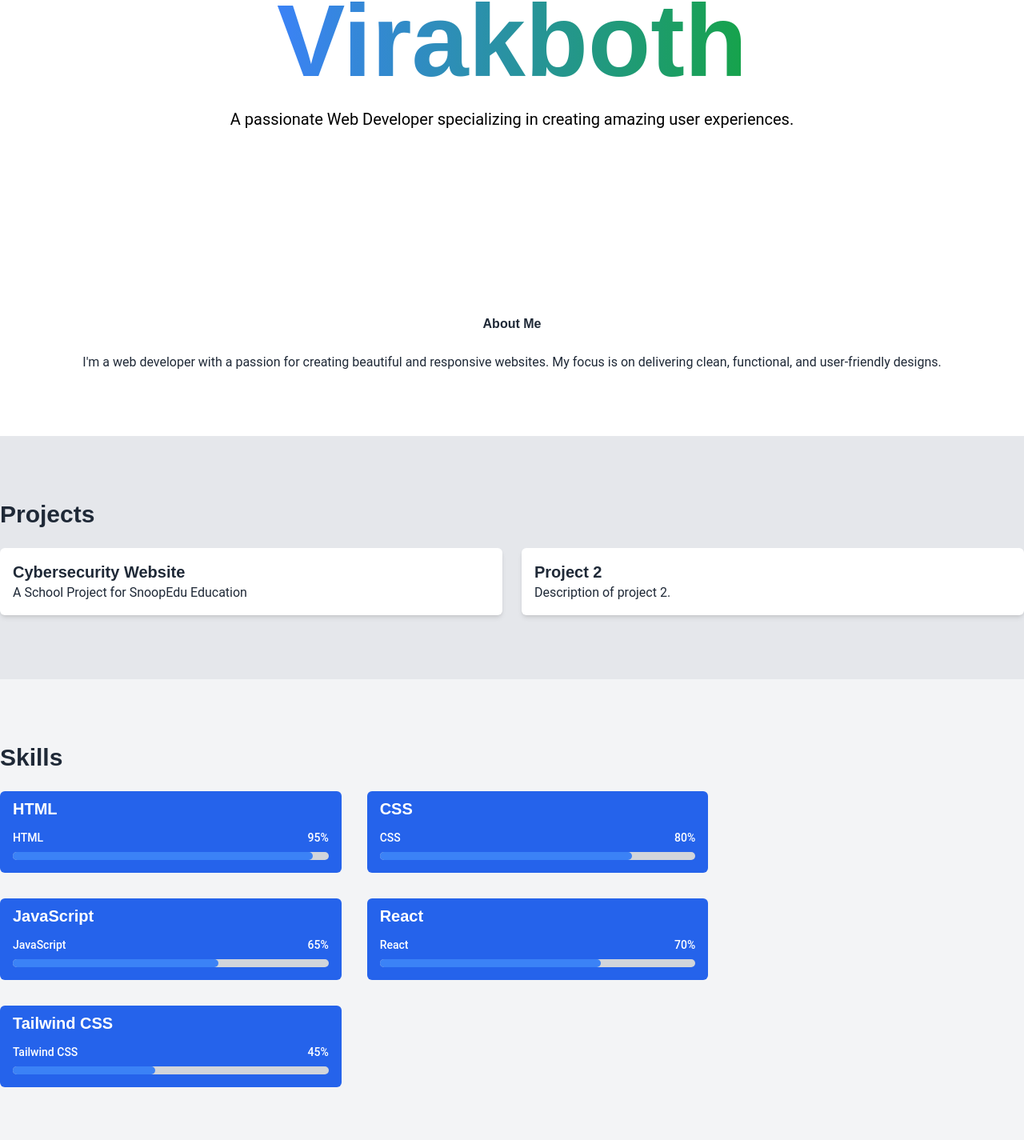
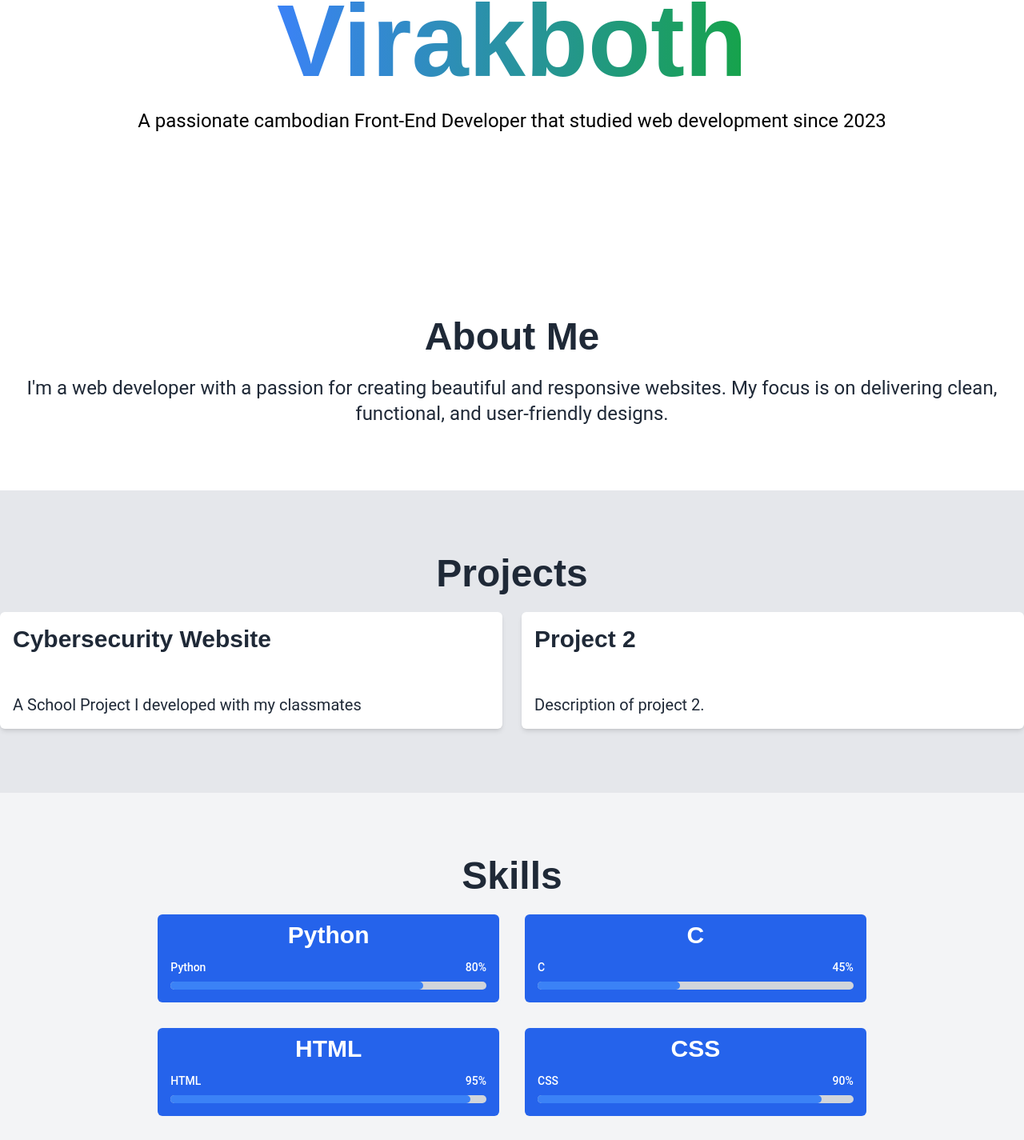
Before and after one commit to virakbothportfolio/virakbothportfolio.github.io, a React (Vite) app in the folder my-app/: page / in a window 1280 px wide. Shown: the part 311-1736 px from the top of the page at 80% size. Built offline with nearby package versions, Linux system fonts and the light colour scheme.

Commit message:
Centered some text

```diff
--- a/my-app/src/components/About.jsx
+++ b/my-app/src/components/About.jsx
@@ -2,10 +2,10 @@ import React from 'react';
 
 const About = () => {
   return (
-    <section id="about" className="text-center py-20">
-      <div className="container mx-auto">
-        <h2 className="font-bold mb-6">About Me</h2>
-        <p>
+    <section id="about" className="py-20">
+      <div className="container text-center mx-auto">
+        <h2 className="text-5xl font-bold mb-6">About Me</h2>
+        <p className="text-2xl">
           I'm a web developer with a passion for creating beautiful and responsive websites.
           My focus is on delivering clean, functional, and user-friendly designs.
         </p>
--- a/my-app/src/components/Contact.jsx
+++ b/my-app/src/components/Contact.jsx
@@ -4,7 +4,7 @@ const Contact = () => {
   return (
     <section id="contact" className="py-20">
       <div className="container mx-auto text-center">
-        <h2 className="text-3xl font-bold mb-6">Contact Me</h2>
+        <h2 className="text-5xl font-bold mb-6">Contact Me</h2>
         <p>Email me at: <a href="mailto:your.email@example.com" className="text-blue-600">your.email@example.com</a></p>
       </div>
     </section>
--- a/my-app/src/components/Hero.jsx
+++ b/my-app/src/components/Hero.jsx
@@ -11,8 +11,8 @@ const Hero = () => {
           <h1 className="inline-block text-transparent bg-clip-text bg-gradient-to-r from-blue-500 to-green-600 text-9xl font-bold m-[20px]">
             Virakboth
           </h1>
-          <p className="text-xl">
-            A passionate Web Developer specializing in creating amazing user experiences.
+          <p className="text-2xl">
+            A passionate cambodian Front-End Developer that studied web development since 2023
           </p>
         </div>
       </div>
--- a/my-app/src/components/Projects.jsx
+++ b/my-app/src/components/Projects.jsx
@@ -2,22 +2,22 @@ import React from 'react';
 
 const Projects = () => {
   const projects = [
-    { name: 'Cybersecurity Website', description: 'A School Project for SnoopEdu Education' },
+    { name: 'Cybersecurity Website', description: 'A School Project I developed with my classmates' },
     { name: 'Project 2', description: 'Description of project 2.' },
   ];
 
   return (
     <section id="projects" className="py-20 bg-gray-200">
       <div className="container mx-auto">
-        <h2 className="text-3xl font-bold mb-6">Projects</h2>
+        <h2 className="text-5xl text-center font-bold mb-6">Projects</h2>
         <div className="grid grid-cols-1 md:grid-cols-2 gap-6">
           {projects.map((project, index) => (
             <div
               key={index}
               className="p-4 bg-white shadow-md rounded-md"
             >
-              <h3 className="text-xl font-bold">{project.name}</h3>
-              <p>{project.description}</p>
+              <h3 className="text-3xl font-bold mb-[50px]">{project.name}</h3>
+              <p className="text-xl">{project.description}</p>
             </div>
           ))}
         </div>
--- a/my-app/src/components/Skills.jsx
+++ b/my-app/src/components/Skills.jsx
@@ -2,24 +2,28 @@ import React from 'react';
 
 const Skills = () => {
   const skills = [
+    { name: 'Python', level: 80 },
+    { name: 'C', level: 45 },
     { name: 'HTML', level: 95 },
-    { name: 'CSS', level: 80 },
+    { name: 'CSS', level: 90 },
     { name: 'JavaScript', level: 65 },
-    { name: 'React', level: 70 },
-    { name: 'Tailwind CSS', level: 45 }
+    { name: 'React (Learning)', level: 50 },
+    { name: 'Tailwind CSS (Learning)', level: 45 },
   ];
 
   return (
     <section id="skills" className="py-20 bg-gray-100">
       <div className="container mx-auto">
-        <h2 className="text-3xl font-bold mb-6">Skills</h2>
-        <ul className="flex flex-wrap gap-8">
+        <h2 className="text-5xl text-center font-bold mb-6">Skills</h2>
+        {/* Flex container to center the list */}
+        <div className="flex justify-center">
+          <ul className="flex flex-wrap justify-center gap-8">
             {skills.map((skill, index) => (
               <li
                 key={index}
-              className="w-full sm:w-1/2 lg:w-1/3 px-4 py-2 bg-blue-600 text-white rounded-md"
+                className="w-full sm:w-1/2 lg:w-1/3 px-4 py-2 bg-blue-600 text-white rounded-md text-center"
               >
-              <h3 className="font-semibold text-xl mb-2">{skill.name}</h3>
+                <h3 className="font-semibold text-3xl mb-2">{skill.name}</h3>
                 {/* Progress bar container */}
                 <div className="relative pt-1">
                   <div className="flex mb-2 items-center justify-between">
@@ -28,9 +32,7 @@ const Skills = () => {
                   </div>
                   {/* Progress bar */}
                   <div className="flex mb-2 items-center justify-between">
-                  <div
-                    className="bg-gray-300 rounded-full h-2.5 w-full"
-                  >
+                    <div className="bg-gray-300 rounded-full h-2.5 w-full">
                       <div
                         className={`bg-blue-500 h-2.5 rounded-full`}
                         style={{ width: `${skill.level}%` }}
@@ -42,6 +44,7 @@ const Skills = () => {
             ))}
           </ul>
         </div>
+      </div>
     </section>
   );
 };
```
Also changed, not shown: 1 other file (tests, documents, lock files or other folders). Lines whose indentation alone changed are shown as unchanged.
